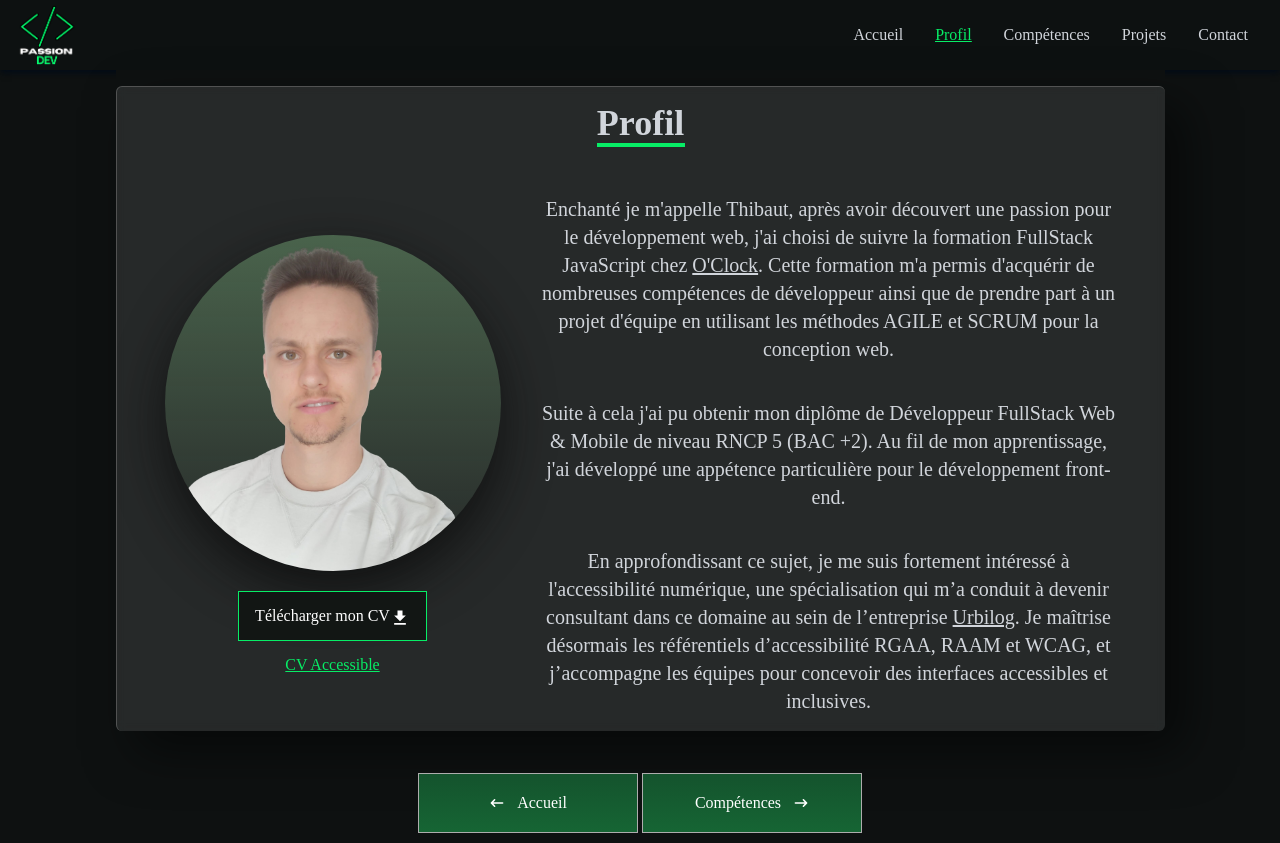
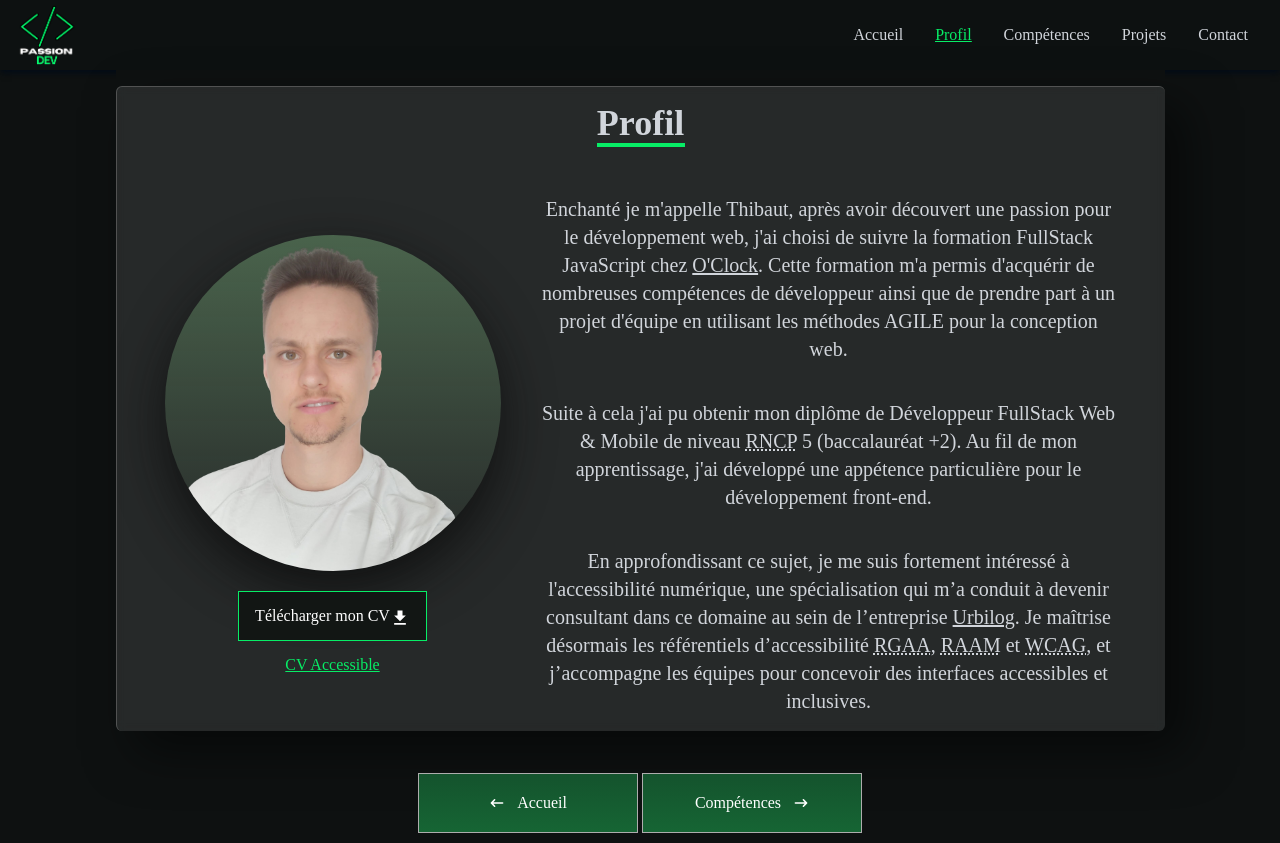
Before and after one commit to ThibautRaimond/portfolio, a React (Create React App) app: page /portfolio/profil in a window 1280 px wide. Built offline with nearby package versions, Linux system fonts and the light colour scheme.

Commit message:
ADD <abbr> ProfilPage
Add abbreviations in ProfilPage

```diff
--- a/src/pages/ProfilPage.jsx
+++ b/src/pages/ProfilPage.jsx
@@ -69,26 +69,34 @@ import CV from "../assets/CV-thibaut-raimond.pdf";
 								</a>
 								. Cette formation m'a permis d'acquérir de nombreuses
 								compétences de développeur ainsi que de prendre part à un projet
-			d'équipe en utilisant les méthodes AGILE et SCRUM pour la
-			conception web.
+								d'équipe en utilisant les méthodes AGILE pour la conception web.
 							</p>
 							<p className="py-4 text-xl text-center max-w-xl mt-5">
 								Suite à cela j'ai pu obtenir mon diplôme de Développeur
-			FullStack Web & Mobile de niveau RNCP 5 (BAC +2).
+								FullStack Web & Mobile de niveau <abbr title="Répertoire National des Certifications Professionnelles">RNCP</abbr>  5 (baccalauréat +2).
 								Au fil de mon apprentissage, j'ai développé une appétence particulière
 								pour le développement <span lang="en">front-end</span>.
 							</p>
 
 							<p className="text-xl text-center max-w-xl mt-5">
 								En approfondissant ce sujet, je me suis fortement intéressé à l'accessibilité numérique, une spécialisation qui m’a
-			conduit à devenir consultant dans ce domaine au sein de l’entreprise <span> </span>
-			<a href ="https://www.urbilog.com/"
+								conduit à devenir consultant dans ce domaine au sein de l’entreprise{' '}
+								<a
+									href="https://www.urbilog.com/"
 									target="_blank"
 									rel="noreferrer"
-			aria-label="urbilog (nouvel onglet)" className="hover:text-[#07ed66] underline "
-			>Urbilog</a>.
-			Je maîtrise désormais les référentiels d’accessibilité RGAA, RAAM et WCAG, et j’accompagne les équipes pour concevoir des interfaces accessibles et inclusives.
+									aria-label="urbilog (nouvel onglet)"
+									className="hover:text-[#07ed66] underline"
+								>
+									Urbilog
+								</a>.
+								Je maîtrise désormais les référentiels d’accessibilité{' '}
+								<abbr title="Référentiel Général d’Amélioration de l’Accessibilité">RGAA</abbr>,{' '}
+								<abbr title="Référentiel d'Accessibilité des Applications Mobiles">RAAM</abbr>{' '}et{' '}
+								<abbr lang="en" title="Web Content Accessibility Guidelines">WCAG</abbr>,
+								et j’accompagne les équipes pour concevoir des interfaces accessibles et inclusives.
 							</p>
+
 						</div>
 					</div>
 				</div>
```
Also changed, not shown: 12 other files (tests, documents, lock files or other folders). Lines whose indentation alone changed are shown as unchanged.
